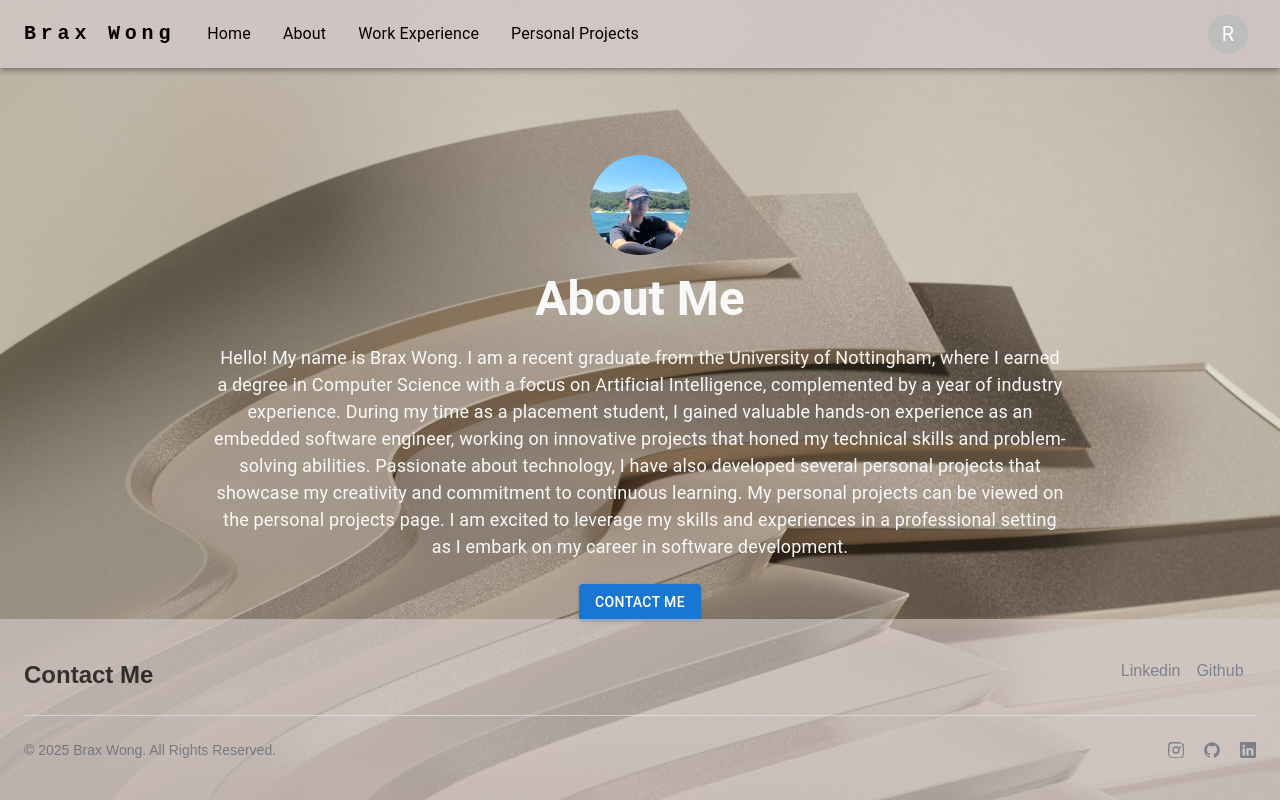
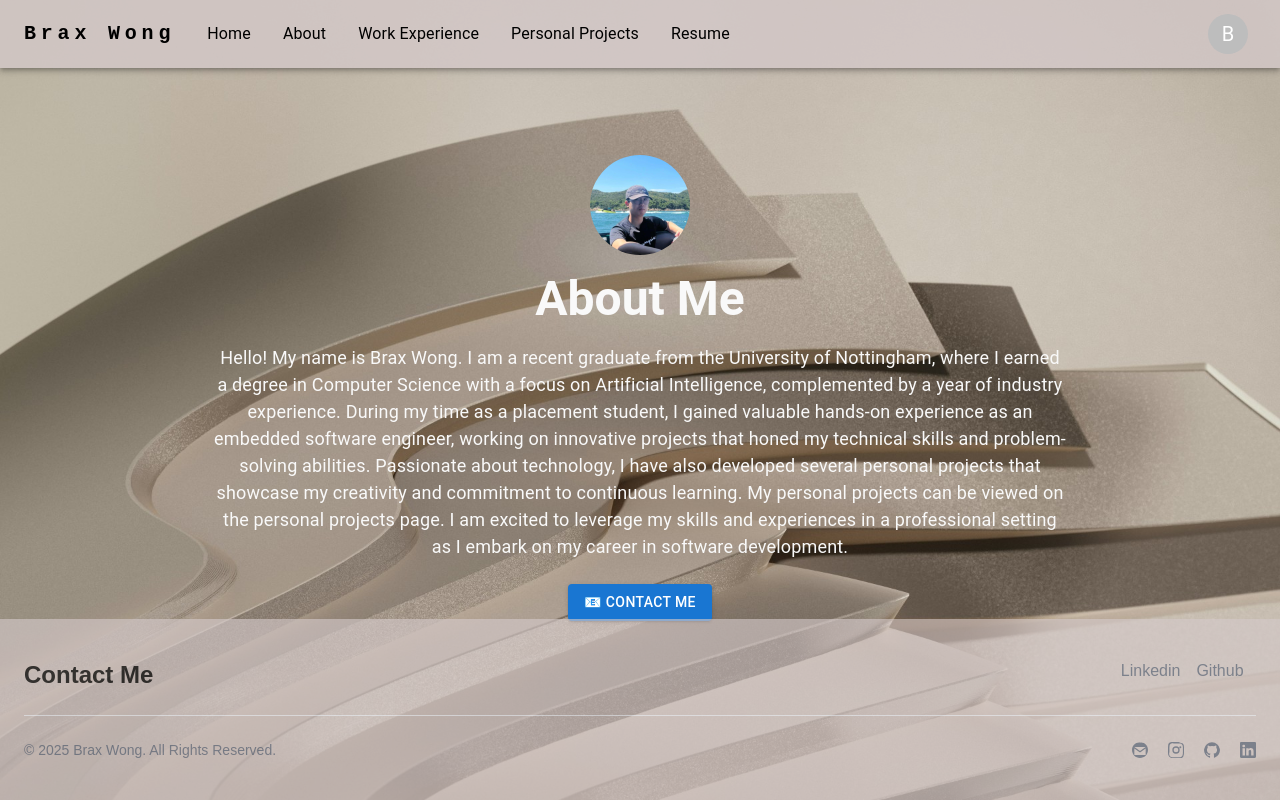
Before and after one commit to BraxWong/BraxWong.github.io, a Next.js app in the folder brax_portfolio/: page /about in a window 1280 px wide. Built offline with nearby package versions, Linux system fonts and the light colour scheme.

Commit message:
added resume to the navbar and email to the contact me component.

```diff
--- a/brax_portfolio/src/app/Components/footer.js
+++ b/brax_portfolio/src/app/Components/footer.js
@@ -30,6 +30,18 @@ export default function Footer() {
                     <span className="text-sm text-gray-500 sm:text-center dark:text-gray-400">© 2025 Brax Wong. All Rights Reserved.
                     </span>
                     <div className="flex mt-2 sm:justify-center sm:mt-0">
+                         <a href="mailto:wongbrax@gmail.com" className="text-gray-500 hover:text-gray-900 dark:hover:text-white ms-5">
+                            <svg
+                                className="w-4 h-4"
+                                aria-hidden="true"
+                                xmlns="http://www.w3.org/2000/svg"
+                                fill="currentColor"
+                                viewBox="0 0 24 24"
+                            >
+                                <path d="M12 13.5l-8.5-6h17L12 13.5zm0 2.25l8.5-6v9.75H3.5V9.75L12 15.75zm0-15C5.372 0 0 5.372 0 12s5.372 12 12 12 12-5.372 12-12S18.628 0 12 1z" />
+                            </svg>
+                            <span className="sr-only">Email Address</span>
+                        </a>
                         <a href="https://www.instagram.com/brax_wls/" className="text-gray-500 hover:text-gray-900 dark:hover:text-white ms-5">
                             <svg className="w-4 h-4" aria-hidden="true" xmlns="http://www.w3.org/2000/svg" fill="currentColor" viewBox="0 0 24 24">
                                 <path d="M12 2.162c3.207 0 3.6.012 4.869.07 1.2.058 2.04.248 2.5.418.59.238 1.04.55 1.5 1.01.46.46.78.91 1.01 1.5.17.46.36 1.3.418 2.5.058 1.269.07 1.662.07 4.869s-.012 3.6-.07 4.869c-.058 1.2-.248 2.04-.418 2.5-.238.59-.55 1.04-1.01 1.5-.46.46-.91.78-1.5 1.01-.46.17-1.3.36-2.5.418-1.269.058-1.662.07-4.869.07s-3.6-.012-4.869-.07c-1.2-.058-2.04-.248-2.5-.418-.59-.238-1.04-.55-1.5-1.01-.46-.46-.78-.91-1.01-1.5-.17-.46-.36-1.3-.418-2.5C2.162 15.762 2.15 15.368 2.15 12s.012-3.6.07-4.869c.058-1.2.248-2.04.418-2.5.238-.59.55-1.04 1.01-1.5.46-.46.91-.78 1.5-1.01.46-.17 1.3-.36 2.5-.418C8.4 2.162 8.793 2.15 12 2.15zm0-2.162C8.743 0 8.4.014 7.05.07 5.76.126 4.68.332 3.85.52 2.47.793 1.38 1.76.52 3.15.332 4.68.126 5.76.07 7.05.014 8.4 0 12 0 12s0 3.6.07 4.869c.056 1.269.262 2.35.52 3.15.793 2.47 2.76 3.46 4.15 3.85 1.3.188 2.303.292 3.15.35 1.369.056 1.7.07 4.869.07s3.6 0 4.869-.07c.847-.058 1.85-.162 3.15-.35 1.39-.39 2.36-1.38 2.65-3.85.258-.8.464-1.88.52-3.15.07-1.269.07-1.6.07-4.869s0-3.6-.07-4.869c-.056-1.269-.262-2.35-.52-3.15-.39-1.39-1.38-2.36-3.85-2.65C16.6.014 15.607 0 12 0zM12 6.5a5.5 5.5 0 1 0 0 11 5.5 5.5 0 0 0 0-11zm0 9a3.5 3.5 0 1 1 0-7 3.5 3.5 0 0 1 0 7zm6.5-9a1.5 1.5 0 1 0 0 3 1.5 1.5 0 0 0 0-3z"/>
@@ -48,6 +60,7 @@ export default function Footer() {
                             </svg>
                             <span className="sr-only">Linkedin account</span>
                         </a>
+
                     </div>
                 </div>
             </div>
--- a/brax_portfolio/src/app/Components/nav.js
+++ b/brax_portfolio/src/app/Components/nav.js
@@ -1,10 +1,10 @@
 import React from 'react';
-import { AppBar, Container, Toolbar, Typography, Box, Button, IconButton, Menu, MenuItem, Avatar } from '@mui/material';
+import { AppBar, Container, Toolbar, Typography, Box, IconButton, Menu, MenuItem, Avatar } from '@mui/material';
 import MenuIcon from '@mui/icons-material/Menu';
 import styles from "../../styles/Nav.module.css";
 
-const pages = ['Home', 'About', 'Work Experience', 'Personal Projects'];
-const redirect = ['/', '/about', '/work_experience', '/personal_projects'];
+const pages = ['Home', 'About', 'Work Experience', 'Personal Projects', 'Resume'];
+const redirect = ['/', '/about', '/work_experience', '/personal_projects', 'https://drive.google.com/file/d/14w9eRQT4ZG44Zl0jBnaPn4LUIuFoQaFU/view?usp=sharing'];
 
 export default function Nav() {
     const [anchorElNav, setAnchorElNav] = React.useState(null);
@@ -74,7 +74,11 @@ export default function Nav() {
                                 <MenuItem
                                     key={page}
                                     onClick={() => {
-                                        window.location.href = redirect[index];
+                                        if(page === "Resume") {
+                                            window.open(redirect[index], '_blank').focus();
+                                        } else {
+                                            window.location.href = redirect[index];
+                                        }
                                         handleCloseNavMenu();
                                     }}
                                     sx={{ my: 2, color: 'black', display: 'block' }}
@@ -108,7 +112,16 @@ export default function Nav() {
                         {pages.map((page, index) => (
                             <MenuItem
                                 key={page}
-                                onClick={() => { window.location.href = redirect[index]; handleCloseNavMenu(); }}
+                                onClick={() =>
+                                    {
+                                        if(page === "Resume") {
+                                            window.open(redirect[index],'_blank').focus();
+                                        } else {
+                                            window.location.href = redirect[index];
+                                        }
+                                        handleCloseNavMenu();
+                                    }
+                                }
                                 sx={{ my: 2, color: 'black', display: 'block' }}
                                 className={styles.text}
                             >
@@ -119,7 +132,7 @@ export default function Nav() {
 
                     <Box sx={{ flexGrow: 0 }}>
                         <IconButton>
-                            <Avatar className={styles.icon} alt="Remy Sharp" src="/favicon.ico" />
+                            <Avatar className={styles.icon} alt="Brax Wong" src="/favicon.ico" />
                         </IconButton>
                         <Menu
                             sx={{ mt: '45px' }}
--- a/brax_portfolio/src/app/about/page.js
+++ b/brax_portfolio/src/app/about/page.js
@@ -1,12 +1,22 @@
 'use client'
 import Nav from '../Components/nav'
 import Footer from '../Components/footer'
-import { createContext } from 'react';
-import React from 'react';
+import React, {useState , createContext } from 'react';
 import { Container, Typography, Box, Button, Avatar } from '@mui/material';
 const Context = createContext()
 
 export default function About() {
+    const [loading,setLoading] = useState(false);
+
+    function sendEmail() {
+        setLoading(true);
+        setTimeout(() => {
+            window.location.href = "mailto:wongbrax@gmail.com";
+            setLoading(false);
+        }, 1000);
+
+    }
+
     return (
         <div className='background'>
             <Nav/>
@@ -37,8 +47,8 @@ export default function About() {
                             on my career in software development.
                         </Typography>
                         <br/>
-                        <Button variant="contained" color="primary" href="wongbrax@gmail.com">
-                            Contact Me
+                        <Button id="contact_me" onClick={()=> sendEmail()} loading={loading} variant="contained" color="primary">
+                            📧 Contact Me
                         </Button>
                     </Box>
                 </Container>
```
